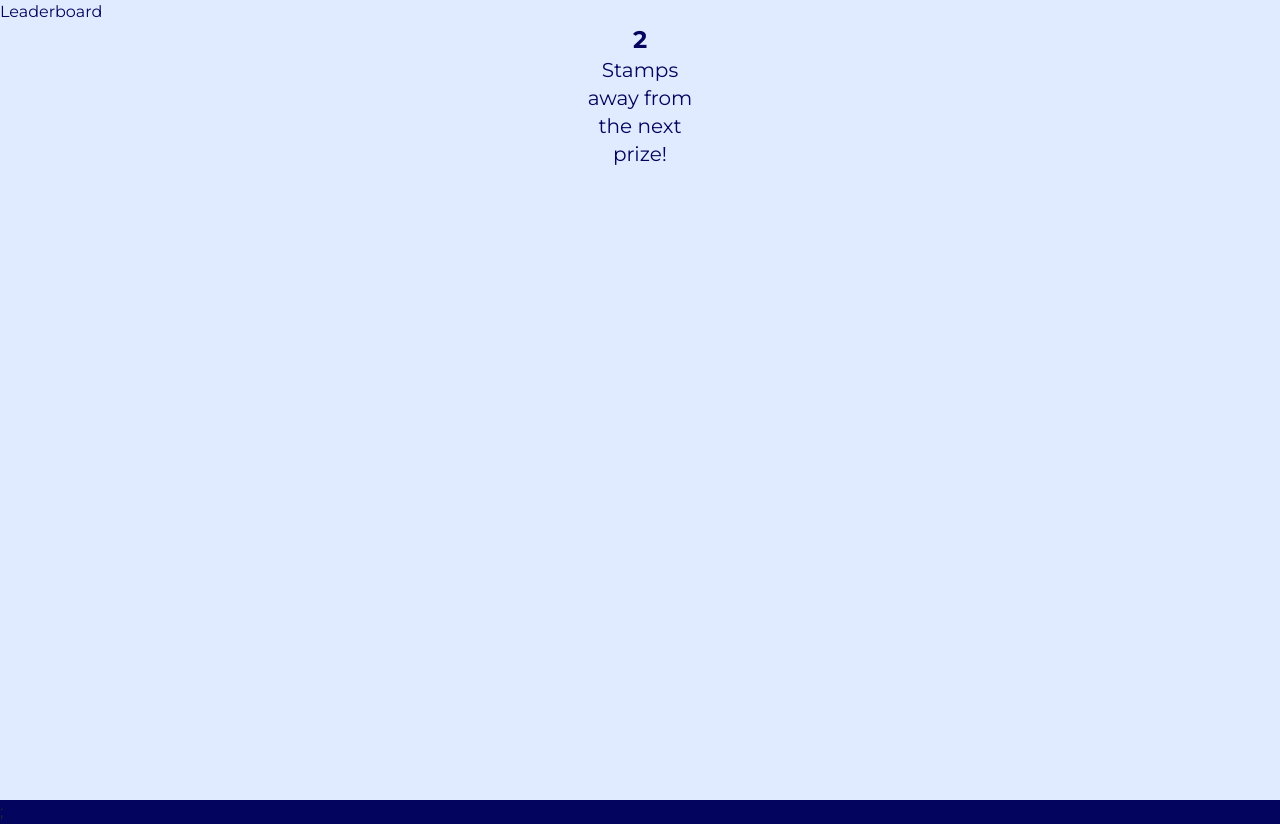
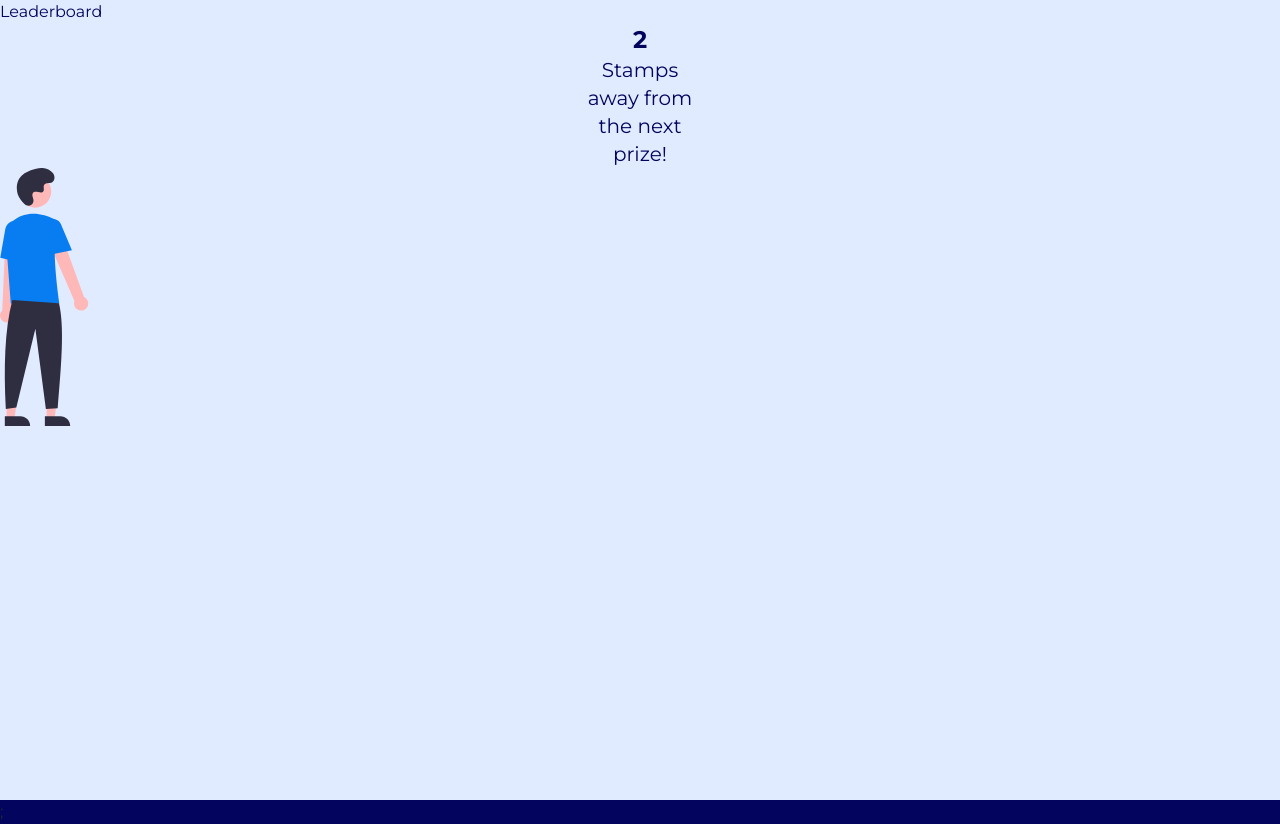
Before and after one commit to UoaWDCC/passport, a React (Vite) app in the folder web/: page /leaderboard in a window 1280 px wide. Built offline with nearby package versions, Linux system fonts and the light colour scheme.

Commit message:
Create progress bar component

```diff
--- /dev/null
+++ b/web/src/components/ProgressBar.tsx
@@ -0,0 +1,9 @@
+import Man from "../assets/man.svg";
+
+export default function ProgressBar() {
+    return (
+        <div>
+            <img src={Man} alt="" />
+        </div>
+    );
+}
--- a/web/src/pages/Leaderboard.tsx
+++ b/web/src/pages/Leaderboard.tsx
@@ -1,4 +1,5 @@
 import StampsAwayCount from "@components/StampsAwayCount";
+import ProgressBar from "@components/ProgressBar";
 import "../styles/page styles/Leaderboard.css";
 
 export default function Leaderboard() {
@@ -6,6 +7,7 @@ export default function Leaderboard() {
         <div className="passport-main h-screen">
             <h1>Leaderboard</h1>
             <StampsAwayCount />
+            <ProgressBar />
         </div>
     );
 }
```
Also changed, not shown: web/src/assets/man.svg (added).
